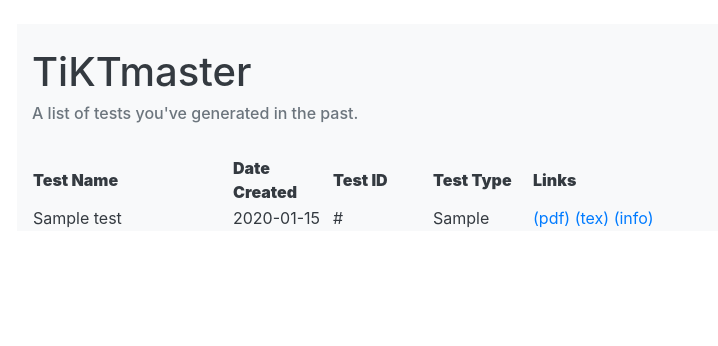
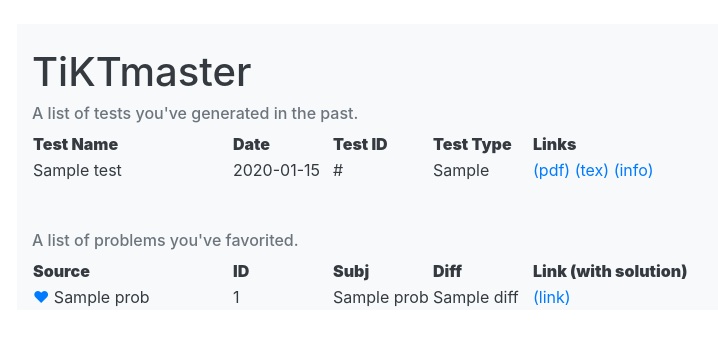
Before and after one commit to seanjli/tikt, a Flask app: template project/templates/view.html in a window 1280 px wide. Shown: the part 56-402 px from the top of the page, without its empty margins (53-771 px from the left). Run offline with Flask 2, Linux system fonts and the light colour scheme; tables that the repository leaves empty hold one stand-in row (values such as "Sample post"); the template is opened without the code that fills it: values that come from a table or form of the project are taken from there, most other values are stand-ins (such as "Sample title", 1, 10 or a date in 2020); some libraries are stand-ins or nearby versions.

Commit message:
Added favorite system

```diff
--- a/project/index.py
+++ b/project/index.py
@@ -58,6 +58,23 @@ def allowed_file(filename):
 
 def get_tests():
     return db.session.query(Test).filter_by(author=session['user_id']).order_by(Test.date.asc())
+
+def get_user():
+    return (db.session.query(User).filter_by(user_id=str(session['user_id'])))[0]
+
+def get_probs(prob_ids):
+    probs = []
+    for pid in prob_ids:
+        prob = (db.session.query(Problem).filter_by(ID = pid))[0]
+        probs.append(prob)
+    return probs
+
+def get_fav_ids():
+    user = get_user()
+    favs = user.pfav.split(",")
+    if favs == [""]:
+        favs = []
+    return favs
 
 @app.errorhandler(404)
 def page_not_found(e):
@@ -184,8 +201,12 @@ def upload_file():
 @app.route('/view/')
 @login_required
 def view_tests():
+    favs = get_fav_ids()
+    probs = get_probs(favs)
+
     return render_template('view.html',
-            tests=get_tests()
+            tests=get_tests(),
+            probs=probs
             )
 
 @app.route('/test_info/<test_id>')
@@ -193,15 +214,70 @@ def view_tests():
 def view_test_info(test_id):
     tests = db.session.query(Test).filter_by(test_url=test_id).order_by(Test.date.asc())
     if len(tests.all()) == 0:
-        return render_template('403.html'), 403
+        return render_template('404.html'), 404
     test = tests[0]
     if not int(test.author) == session['user_id']:
         return render_template('403.html'), 403
     prob_ids = test.problems.split(",")
-    probs = []
+    probs = get_probs(prob_ids)
+
+    favs = get_fav_ids()
+    hearts = []
     for pid in prob_ids:
-        prob = (db.session.query(Problem).filter_by(ID = pid))[0]
-        probs.append(prob)
+        if pid in favs:
+            hearts.append('♥')
+        else:
+            hearts.append('♡')
+
     return render_template('info.html',
             probs=probs,
-            test=test)
+            test=test,
+            hearts=hearts)
+
+@app.route('/favorite/<test_id>/<pid>')
+@login_required
+def favorite_problem(test_id, pid):
+    user = get_user()
+    favs = get_fav_ids()
+
+    if (test_id == "UNIV"):
+        if (pid in favs):
+            favs.remove(pid)
+            pfav_output = ""
+            for i in favs:
+                pfav_output = pfav_output + str(i) + ","
+            pfav_output = pfav_output[:len(pfav_output)-1]
+            get_user().pfav = pfav_output
+            db.session.commit()
+            flash("Problem with id " + pid + " successfully unfavorited.")
+            return redirect(url_for('view_tests'))
+        else:
+            return render_template("404.html"), 404
+
+    tests = db.session.query(Test).filter_by(test_url=test_id).order_by(Test.date.asc())
+    if len(tests.all()) == 0:
+        return render_template('404.html'), 404
+    test = tests[0]
+    if not int(test.author) == session['user_id']:
+        return render_template('403.html'), 403
+    prob_ids = test.problems.split(",")
+    if pid not in prob_ids:
+        return render_template('404.html'), 404
+    favs = get_fav_ids()
+    rem_state = 1
+    if pid in favs:
+        favs.remove(pid)
+    else:
+        favs.append(pid)
+        rem_state = 0
+    pfav_output = ""
+    for i in favs:
+        pfav_output = pfav_output + str(i) + ","
+    pfav_output = pfav_output[:len(pfav_output)-1]
+    get_user().pfav = pfav_output
+    db.session.commit()
+    if rem_state == 0:
+        flash("Problem with id " + pid + " successfully  favorited.")
+    else:
+        flash("Problem with id " + pid + " successfully unfavorited.")
+    return redirect(url_for("view_test_info", test_id=test_id))
--- a/project/templates/info.html
+++ b/project/templates/info.html
@@ -12,7 +12,7 @@
 <hr>
 
 {% for prob in probs %}
-	<h5>Problem {{probs.index(prob)+1}}</h5>
+<h5>Problem {{probs.index(prob)+1}} <a href="{{url_for('favorite_problem',test_id=test.test_url, pid=prob.ID)}}"> <strong>{{hearts[probs.index(prob)]}}</strong></a></h5>
 	<strong>Source: </strong>{{prob.title}}
 	<br>
 	<strong>ID: </strong>{{prob.ID}}
@@ -21,7 +21,7 @@
 	<br>
 	<strong>Difficulty: </strong>{{prob.diff}}
 	<br>
-	<strong>Tags: </strong>{{prob.tags}}
+	<strong>Link: </strong><a href={{prob.link.replace('\\','')}}>(link)</a>
 	<hr>
 {% endfor %}
 
--- a/project/templates/view.html
+++ b/project/templates/view.html
@@ -5,13 +5,12 @@
 
 <h1>TiKTmaster</h1>
 <h6 class="text-muted">A list of tests you've generated in the past.</h6>
-	<br>
 	<div class="datagrid">
 		<table>
 			<thead>
 				<tr>
 					<th width="200px"><strong>Test Name</strong></th>
-					<th width="100px"><strong>Date Created</strong></th>
+					<th width="100px"><strong>Date</strong></th>
 					<th width="100px"><strong>Test ID</strong></th>
 					<th width="100px"><strong>Test Type</strong></th>
 					<th><strong>Links</strong></th>
@@ -30,6 +29,34 @@
 			{% endfor %}
 		</table>
 	</div>
-</div>
+
+	<br>
+	<br>
+
+	<h6 class="text-muted"> A list of problems you've favorited.</h6>
+	<div class="datagrid">
+		<table>
+			<thead>
+				<tr>
+					<th width="200px"><strong>Source</strong></th>
+					<th width="100px"><strong>ID</strong></th>
+					<th width="100px"><strong>Subj</strong></th>
+					<th width="100px"><strong>Diff</strong></th>
+					<th><strong>Link (with solution)</strong></th>
+				</tr>
+			</thead>
+			{% for prob in probs %}
+				<tr>
+					<td width="200px"><a href={{url_for('favorite_problem', test_id='UNIV', pid = prob.ID)}}>♥</a> {{ prob.title }}</td>
+					<td width="100px">{{ prob.ID }}</td>
+					<td width="100px">{{ prob.subject }}</td>
+					<td width="100px">{{ prob.diff }}</td>
+					<td>
+						<a href={{ prob.link.replace('\\','') }} target="_blank">(link)</a>
+					</td>
+				</tr>
+			{% endfor %}
+		</table>
+	</div>
 
 {% endblock %}
--- a/project/test_render.py
+++ b/project/test_render.py
@@ -10,7 +10,7 @@ def render_test(name, author, problems):
     for prob in problems:
         problemarea = problemarea + "\n \\item " + prob.statement + "\n"
         answerarea = answerarea + "\n \\item $" + prob.answer + "$"
-        sourcearea = sourcearea + "\n \\item \\textbf{Source}: " + prob.title + "\n \n \\textbf{Tags}: " + prob.tags + "\n \n \\textbf{Solution}: \\url{" + prob.link + "}"
+        sourcearea = sourcearea + "\n \\item \\textbf{Source}: " + prob.title + "\n \n \\textbf{Subject}: " + prob.subject + "\n \n \\textbf{Difficulty}: " + str(prob.diff) + "\n \n \\textbf{Solution}: \\url{" + prob.link + "}"
 
     doc = """
 \\documentclass[11pt]{article}
```
Also changed, not shown: project/templates/upload.html (+9 -0 lines).
